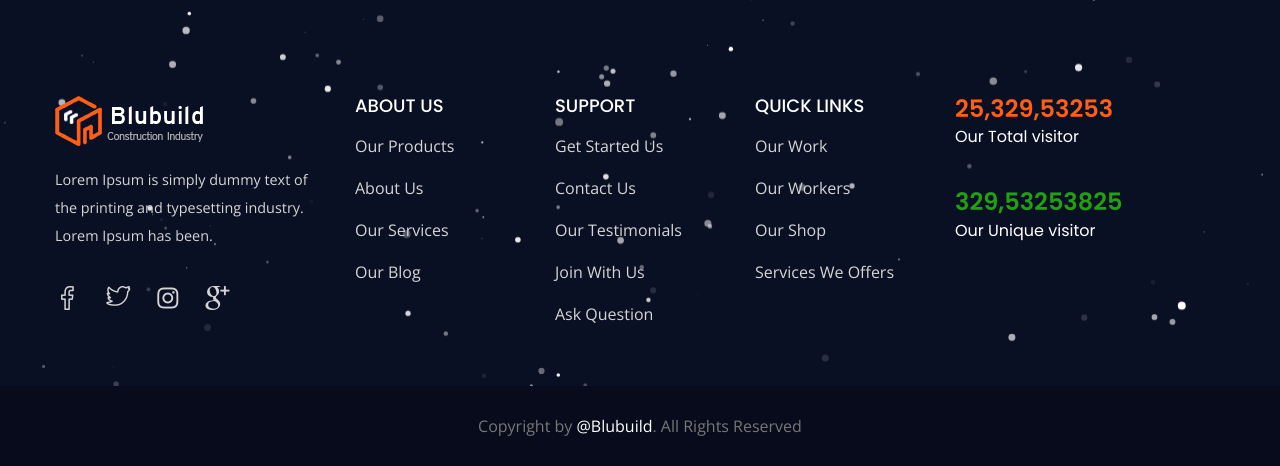
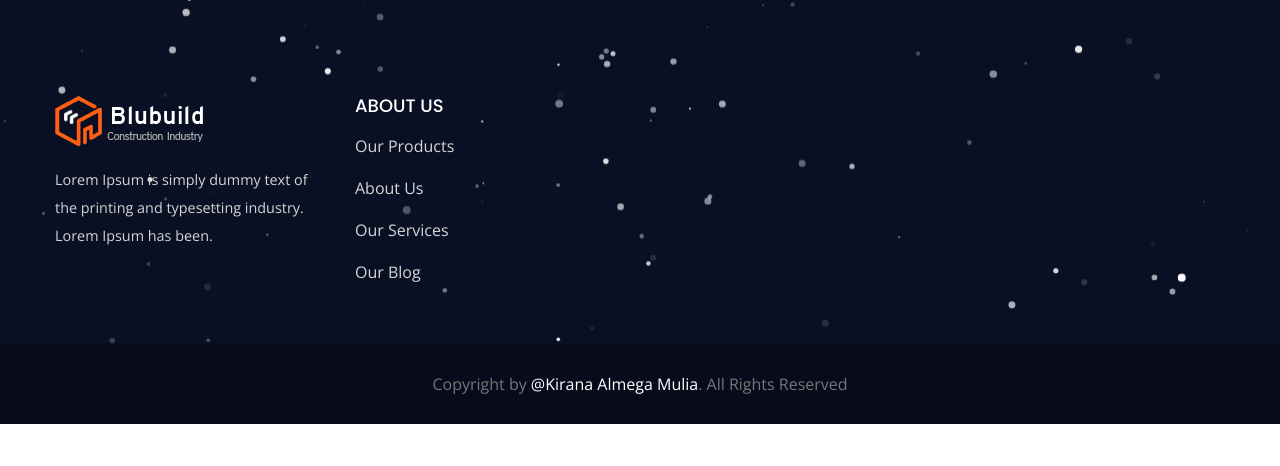
Before and after one commit to Intalko/almega-mulia, a CodeIgniter app: page /database/ in a window 1280 px wide. Shown: the part 5700-6166 px from the top of the page. After the commit the page ends 6124 px from the top, so only its background shows below. Run offline with CodeIgniter, Linux system fonts and the light colour scheme; data comes from the database, SQL or seed files in the repository.

Commit message:
slide 8 fix

```diff
--- a/application/views/wrapper.php
+++ b/application/views/wrapper.php
@@ -611,26 +611,12 @@
                                             <h1 class="mb-0"><a href="<?=base_url()?>/template/index.html" title="Home"><img class="img-fluid" src="<?=base_url()?>includes/frontend/images/logo2.png" alt="Logo" srcset="assets/images/retina-logo2.png"></a></h1>
                                         </div><!-- Logo -->
                                         <p class="mb-0">Lorem Ipsum is simply dummy text of the printing and typesetting industry. Lorem Ipsum has been.</p>
-                                        <div class="social-links2 d-inline-block">
-                                            <a href="javascript:void(0);" title="Facebook" target="_blank"><i class="flaticon-facebook"></i></a>
-                                            <a href="javascript:void(0);" title="Twitter" target="_blank"><i class="flaticon-twitter"></i></a>
-                                            <a href="javascript:void(0);" title="Instagram" target="_blank"><i class="fab fa-instagram"></i></a>
-                                            <a href="javascript:void(0);" title="Google Plus" target="_blank"><i class="flaticon-google-plus-logo"></i></a>
-                                        </div>
+
                                     </div>
                                 </div>
                                 <div class="col-md-6 col-sm-6 col-lg-3 order-lg-1">
                                     <div class="widget w-100">
-                                        <div class="visitor-stats w-100">
-                                            <div class="visitor-stat-box w-100">
-                                                <h4 class="mb-0 thm-clr counter">25,329,53253</h4>
-                                                <h5 class="mb-0">Our Total visitor</h5>
-                                            </div>
-                                            <div class="visitor-stat-box w-100">
-                                                <h4 class="mb-0 text-color4 counter">329,53253825</h4>
-                                                <h5 class="mb-0">Our Unique visitor</h5>
-                                            </div>
-                                        </div>
+
                                     </div>
                                 </div>
                                 <div class="col-md-12 col-sm-12 col-lg-6">
@@ -648,25 +634,12 @@
                                         </div>
                                         <div class="col-md-4 col-sm-4 col-lg-4">
                                             <div class="widget w-100">
-                                                <h3>Support</h3>
-                                                <ul class="mb-0 list-unstyled w-100">
-                                                    <li><a href="<?=base_url()?>/template/about.html" title="">Get Started Us</a></li>
-                                                    <li><a href="<?=base_url()?>/template/contact.html" title="">Contact Us</a></li>
-                                                    <li><a href="<?=base_url()?>/template/testimonials.html" title="">Our Testimonials</a></li>
-                                                    <li><a href="<?=base_url()?>/template/contact.html" title="">Join With Us</a></li>
-                                                    <li><a href="<?=base_url()?>/template/faq.html" title="">Ask Question</a></li>
-                                                </ul>
+
                                             </div>
                                         </div>
                                         <div class="col-md-4 col-sm-4 col-lg-4">
                                             <div class="widget w-100">
-                                                <h3>Quick Links</h3>
-                                                <ul class="mb-0 list-unstyled w-100">
-                                                    <li><a href="<?=base_url()?>/template/projects.html" title="">Our Work</a></li>
-                                                    <li><a href="<?=base_url()?>/template/team.html" title="">Our Workers</a></li>
-                                                    <li><a href="<?=base_url()?>/template/shop.html" title="">Our Shop</a></li>
-                                                    <li><a href="<?=base_url()?>/template/services.html" title="">Services We Offers</a></li>
-                                                </ul>
+
                                             </div>
                                         </div>
                                     </div>
@@ -678,7 +651,7 @@
             </footer>
             <div class="copyright w-100 text-center bg-color6 position-relative">
                 <div class="container">
-                    <p class="mb-0">Copyright by <a href="<?=base_url()?>/template/index.html" title="">@Blubuild</a>. All Rights Reserved</p>
+                    <p class="mb-0">Copyright by <a href="<?=base_url()?>/template/index.html" title="">@Kirana Almega Mulia</a>. All Rights Reserved</p>
                 </div>
             </div><!-- Copyright -->
         </main><!-- Main Wrapper -->
```
